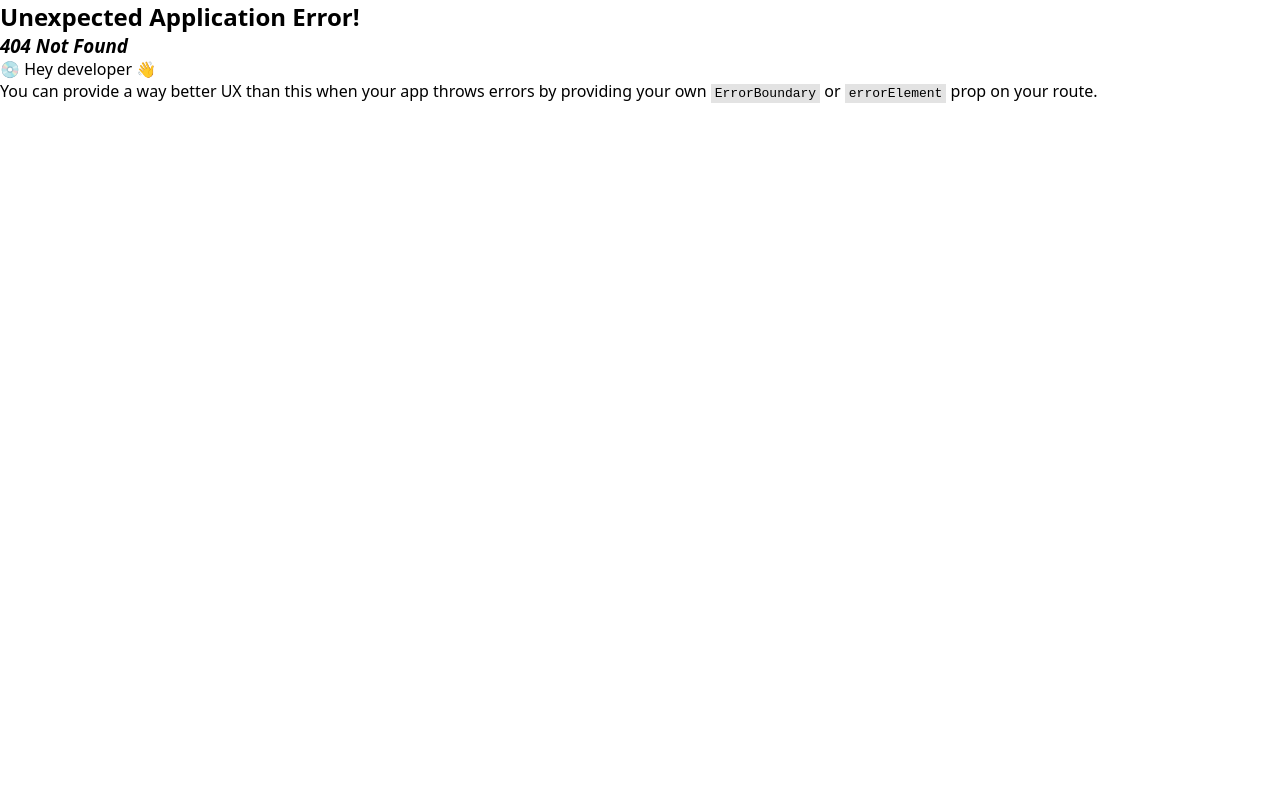
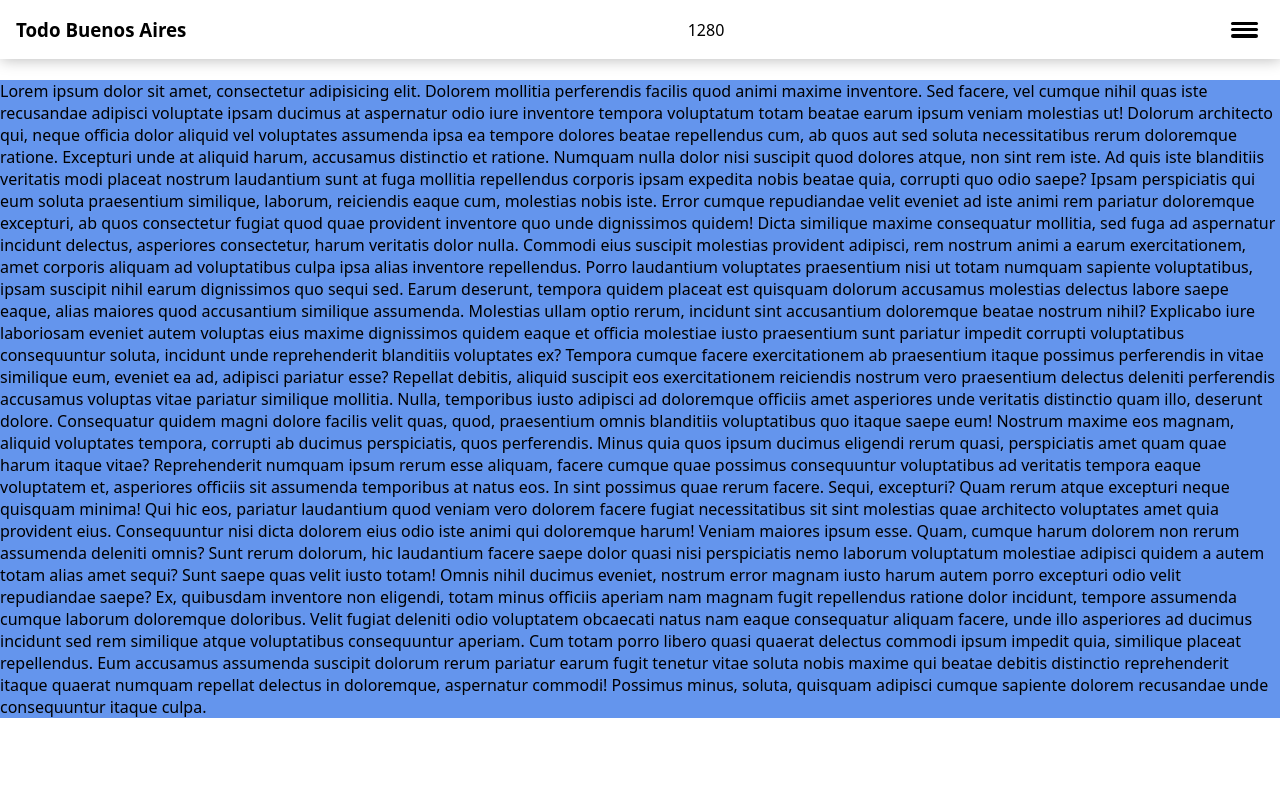
Before and after one commit to akliyachir/blog, a React (Vite) app in the folder client/: page /blog in a window 1280 px wide. Before the commit this address had no page. Shown: the top 800 px of the page. Built offline with nearby package versions, Linux system fonts and the light colour scheme.

Commit message:
navigation

```diff
--- /dev/null
+++ b/client/src/2_Pages/03_BlogLanding.css
@@ -0,0 +1,3 @@
+.BlogLanding {
+ background-color: cornflowerblue;
+}
--- /dev/null
+++ b/client/src/2_Pages/03_BlogLanding.jsx
@@ -0,0 +1,73 @@
+import "./03_BlogLanding.css";
+
+export default function BlogLanding() {
+  return (
+    <div className="BlogLanding">
+      Lorem ipsum dolor sit amet, consectetur adipisicing elit. Dolorem mollitia
+      perferendis facilis quod animi maxime inventore. Sed facere, vel cumque
+      nihil quas iste recusandae adipisci voluptate ipsam ducimus at aspernatur
+      odio iure inventore tempora voluptatum totam beatae earum ipsum veniam
+      molestias ut! Dolorum architecto qui, neque officia dolor aliquid vel
+      voluptates assumenda ipsa ea tempore dolores beatae repellendus cum, ab
+      quos aut sed soluta necessitatibus rerum doloremque ratione. Excepturi
+      unde at aliquid harum, accusamus distinctio et ratione. Numquam nulla
+      dolor nisi suscipit quod dolores atque, non sint rem iste. Ad quis iste
+      blanditiis veritatis modi placeat nostrum laudantium sunt at fuga mollitia
+      repellendus corporis ipsam expedita nobis beatae quia, corrupti quo odio
+      saepe? Ipsam perspiciatis qui eum soluta praesentium similique, laborum,
+      reiciendis eaque cum, molestias nobis iste. Error cumque repudiandae velit
+      eveniet ad iste animi rem pariatur doloremque excepturi, ab quos
+      consectetur fugiat quod quae provident inventore quo unde dignissimos
+      quidem! Dicta similique maxime consequatur mollitia, sed fuga ad
+      aspernatur incidunt delectus, asperiores consectetur, harum veritatis
+      dolor nulla. Commodi eius suscipit molestias provident adipisci, rem
+      nostrum animi a earum exercitationem, amet corporis aliquam ad
+      voluptatibus culpa ipsa alias inventore repellendus. Porro laudantium
+      voluptates praesentium nisi ut totam numquam sapiente voluptatibus, ipsam
+      suscipit nihil earum dignissimos quo sequi sed. Earum deserunt, tempora
+      quidem placeat est quisquam dolorum accusamus molestias delectus labore
+      saepe eaque, alias maiores quod accusantium similique assumenda. Molestias
+      ullam optio rerum, incidunt sint accusantium doloremque beatae nostrum
+      nihil? Explicabo iure laboriosam eveniet autem voluptas eius maxime
+      dignissimos quidem eaque et officia molestiae iusto praesentium sunt
+      pariatur impedit corrupti voluptatibus consequuntur soluta, incidunt unde
+      reprehenderit blanditiis voluptates ex? Tempora cumque facere
+      exercitationem ab praesentium itaque possimus perferendis in vitae
+      similique eum, eveniet ea ad, adipisci pariatur esse? Repellat debitis,
+      aliquid suscipit eos exercitationem reiciendis nostrum vero praesentium
+      delectus deleniti perferendis accusamus voluptas vitae pariatur similique
+      mollitia. Nulla, temporibus iusto adipisci ad doloremque officiis amet
+      asperiores unde veritatis distinctio quam illo, deserunt dolore.
+      Consequatur quidem magni dolore facilis velit quas, quod, praesentium
+      omnis blanditiis voluptatibus quo itaque saepe eum! Nostrum maxime eos
+      magnam, aliquid voluptates tempora, corrupti ab ducimus perspiciatis, quos
+      perferendis. Minus quia quos ipsum ducimus eligendi rerum quasi,
+      perspiciatis amet quam quae harum itaque vitae? Reprehenderit numquam
+      ipsum rerum esse aliquam, facere cumque quae possimus consequuntur
+      voluptatibus ad veritatis tempora eaque voluptatem et, asperiores officiis
+      sit assumenda temporibus at natus eos. In sint possimus quae rerum facere.
+      Sequi, excepturi? Quam rerum atque excepturi neque quisquam minima! Qui
+      hic eos, pariatur laudantium quod veniam vero dolorem facere fugiat
+      necessitatibus sit sint molestias quae architecto voluptates amet quia
+      provident eius. Consequuntur nisi dicta dolorem eius odio iste animi qui
+      doloremque harum! Veniam maiores ipsum esse. Quam, cumque harum dolorem
+      non rerum assumenda deleniti omnis? Sunt rerum dolorum, hic laudantium
+      facere saepe dolor quasi nisi perspiciatis nemo laborum voluptatum
+      molestiae adipisci quidem a autem totam alias amet sequi? Sunt saepe quas
+      velit iusto totam! Omnis nihil ducimus eveniet, nostrum error magnam iusto
+      harum autem porro excepturi odio velit repudiandae saepe? Ex, quibusdam
+      inventore non eligendi, totam minus officiis aperiam nam magnam fugit
+      repellendus ratione dolor incidunt, tempore assumenda cumque laborum
+      doloremque doloribus. Velit fugiat deleniti odio voluptatem obcaecati
+      natus nam eaque consequatur aliquam facere, unde illo asperiores ad
+      ducimus incidunt sed rem similique atque voluptatibus consequuntur
+      aperiam. Cum totam porro libero quasi quaerat delectus commodi ipsum
+      impedit quia, similique placeat repellendus. Eum accusamus assumenda
+      suscipit dolorum rerum pariatur earum fugit tenetur vitae soluta nobis
+      maxime qui beatae debitis distinctio reprehenderit itaque quaerat numquam
+      repellat delectus in doloremque, aspernatur commodi! Possimus minus,
+      soluta, quisquam adipisci cumque sapiente dolorem recusandae unde
+      consequuntur itaque culpa.
+    </div>
+  );
+}
--- a/client/src/3_ListsVariables/MenuItemsMain.jsx
+++ b/client/src/3_ListsVariables/MenuItemsMain.jsx
@@ -6,7 +6,7 @@ export const MenuItemsMain = [
     MenuItemsMain_id: 1,
     MenuItemsMain_title: "Blog",
     MenuItemsMain_logo: <FaFeatherAlt />,
-    MenuItemsMain_link: "/",
+    MenuItemsMain_link: "/blog",
   },
   {
     MenuItemsMain_id: 2,
--- a/client/src/App.jsx
+++ b/client/src/App.jsx
@@ -11,6 +11,7 @@ import {
 import RootLayout from "./RootLayout";
 import TestPage from "./2_Pages/01_TestPage";
 import AboutUs from "./2_Pages/02_AboutUs";
+import BlogLanding from "./2_Pages/03_BlogLanding";
 
 // -- roots
 
@@ -19,6 +20,7 @@ const router = createBrowserRouter(
     <Route path="/" element={<RootLayout />}>
       {/* <Route path="/" element={<TestPage />} /> */}
       <Route path="/about" element={<AboutUs />} />
+      <Route path="/blog" element={<BlogLanding />} />
     </Route>
   )
 );
```
